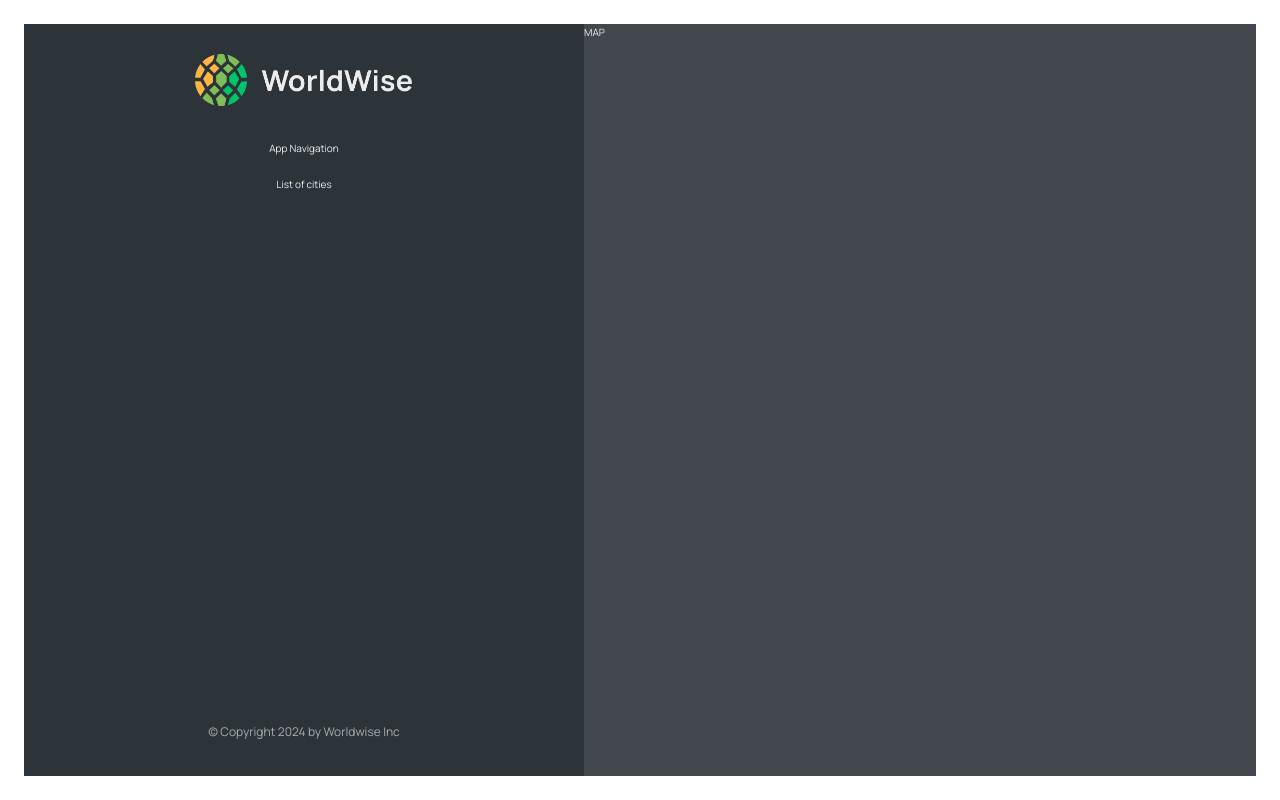
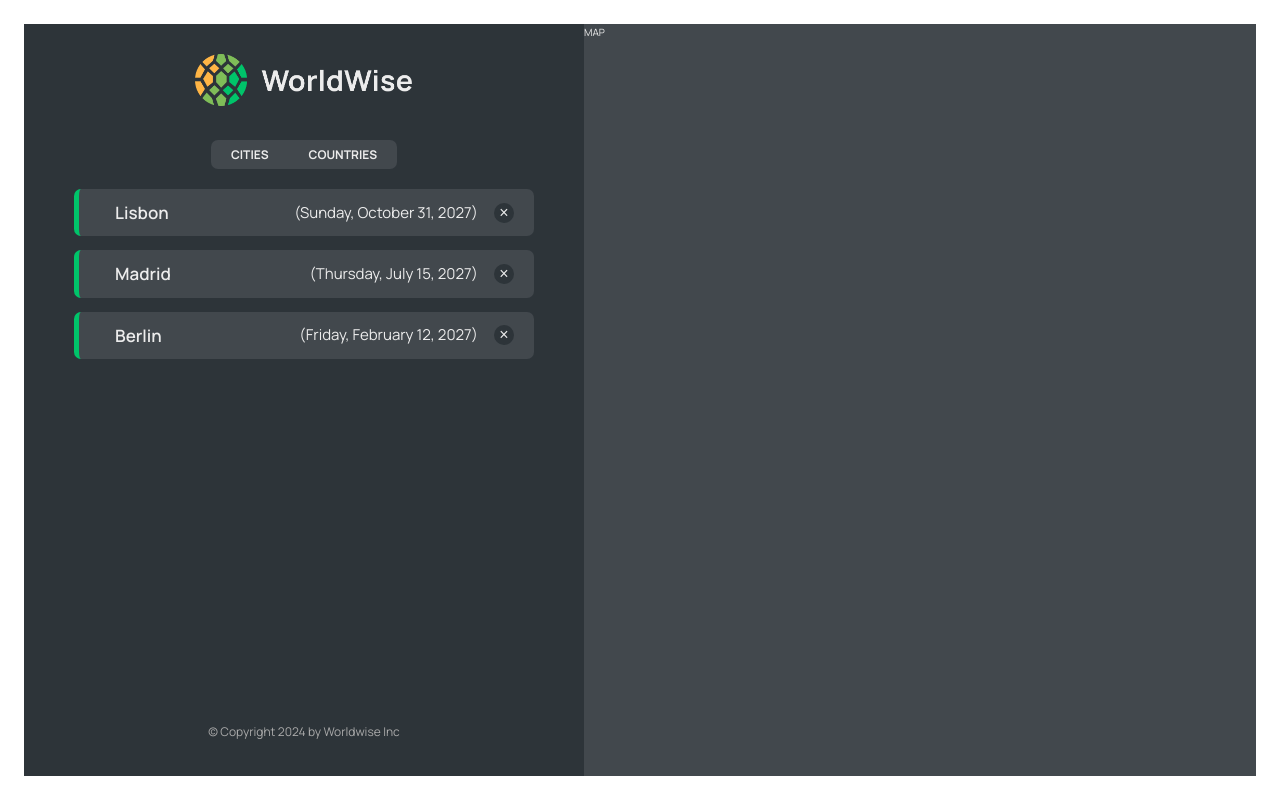
Before and after one commit to iamganeshsalunkhe/worldwise, a React (Vite) app: page /app in a window 1280 px wide. Built offline with nearby package versions, Linux system fonts and the light colour scheme; data requests are answered from the project's data file.

Commit message:
city and country Components added.

```diff
--- a/package.json
+++ b/package.json
@@ -7,9 +7,12 @@
     "dev": "vite",
     "build": "vite build",
     "lint": "eslint . --ext js,jsx --report-unused-disable-directives --max-warnings 0",
-    "preview": "vite preview"
+    "preview": "vite preview",
+    "server": "json-server --watch data/cities.json --port 7000"
   },
   "dependencies": {
+    "json-server": "^1.0.0-beta.1",
+    "prop-types": "^15.8.1",
     "react": "^18.2.0",
     "react-dom": "^18.2.0",
     "react-router-dom": "^6.23.1"
--- a/src/App.jsx
+++ b/src/App.jsx
@@ -5,16 +5,45 @@
 import PageNotFound from './pages/PageNotFound';
 import Applayout from './pages/Applayout';
 import Login from './pages/Login';
+import CityList from './Components/CityList';
+import { useEffect, useState } from 'react';
+
+const URL =`http://localhost:7000`
 
 function App() {
+  const[cities,setCites] = useState([])
+  const [isLoading,setIsLoading] = useState(false)
+
+  useEffect(function(){
+    async function fetchCities(){
+      try{
+      setIsLoading(true)
+      const res  = await fetch(`${URL}/cities`)
+      const data = await res.json()
+      setCites(data)
+    } catch{
+      alert('There is an error loading data')
+    }finally{
+      setIsLoading(false)
+    }
+  }
+  fetchCities();
+  },[ ])
   return (
     <BrowserRouter>
       <Routes>
-        <Route path='/' element ={<Homepage />}/>
+        <Route index element ={<Homepage />}/>
         <Route path = 'product' element ={<Product/>} />
         <Route path='pricing' element ={<Pricing/>}/>
         <Route path='login' element={<Login/>}/>
-        <Route path = 'app' element={<Applayout/>}/>
+        <Route path = 'app' element={<Applayout/>}>
+          <Route index element={<CityList cities= {cities} isLoading={isLoading }/>}
+          />
+          <Route path='cities' element ={<CityList cities ={cities} isLoading ={isLoading}/>}
+          />
+          <Route path='countries' element={<p>Countries</p>}/>
+          </Route>
+          <Route path='form' element={<p>Form</p>}/>
         <Route path='*' element= {<PageNotFound/>}/>
       </Routes>
     </BrowserRouter>
--- a/src/Components/AppNav.jsx
+++ b/src/Components/AppNav.jsx
@@ -1,9 +1,18 @@
+import { NavLink } from 'react-router-dom'
 import styles from './AppNav.module.css'
 
 function AppNav() {
     return (
         <nav className={styles.nav}>
-            App Navigation
+                <ul>
+                    <li>
+                        <NavLink to='cities'>Cities</NavLink>
+                    </li>
+                    <li>
+                        <NavLink to='countries'>Countries</NavLink>
+                    </li>
+
+                </ul>
         </nav>
     )
 }
--- /dev/null
+++ b/src/Components/CityItem.jsx
@@ -0,0 +1,27 @@
+/* eslint-disable react/prop-types */
+import styles from './CityItem.module.css'
+
+
+const formatDate = (date) =>
+  new Intl.DateTimeFormat("en", {
+    day: "numeric",
+    month: "long",
+    year: "numeric",
+    weekday: "long",
+  }).format(new Date(date));
+
+function CityItem({city}) {
+    const {cityName,emoji, date} = city;
+    return (
+        <li className={styles.cityItem}>
+            <span className={styles.emoji}>{}</span>
+            <h3 className={styles.name}>{cityName}</h3>
+            <time className={styles.date}>({formatDate(date)}) </time>
+            <button className={styles.deleteBtn}>&times;</button>
+        </li>
+    )
+}
+
+
+
+export default CityItem
--- /dev/null
+++ b/src/Components/CityList.jsx
@@ -0,0 +1,20 @@
+/* eslint-disable react/prop-types */
+
+import CityItem from './CityItem'
+import styles from './CityList.module.css'
+import Spinner from './Spinner'
+import Message from './Message'
+
+function CityList({cities,isLoading})  {
+    if (isLoading){
+        <Spinner/>
+    }
+    if (!cities.length) return  <Message message='add your first city by clicking on a city on the map' />
+    return (
+        <ul className={styles.cityList}>
+            {cities.map(city =><CityItem city={city} key ={city.id}/>)}
+        </ul>
+    )
+}
+
+export default CityList
--- a/src/Components/Sidebar.jsx
+++ b/src/Components/Sidebar.jsx
@@ -1,3 +1,4 @@
+import { Outlet } from 'react-router-dom'
 import AppNav from './AppNav'
 import Logo from './Logo'
 import styles from './Sidebar.module.css'
@@ -7,7 +8,7 @@
         <div className={styles.sidebar}>
             <Logo/>
             <AppNav/>
-            <p>List of cities</p>
+            <Outlet/>
             <footer className={styles.footer}>
                 <p className={styles.copyright}>
                     &copy; Copyright {new Date().getFullYear()} by Worldwise Inc
```
Also changed, not shown: 1 other file (tests, documents, lock files or other folders).
